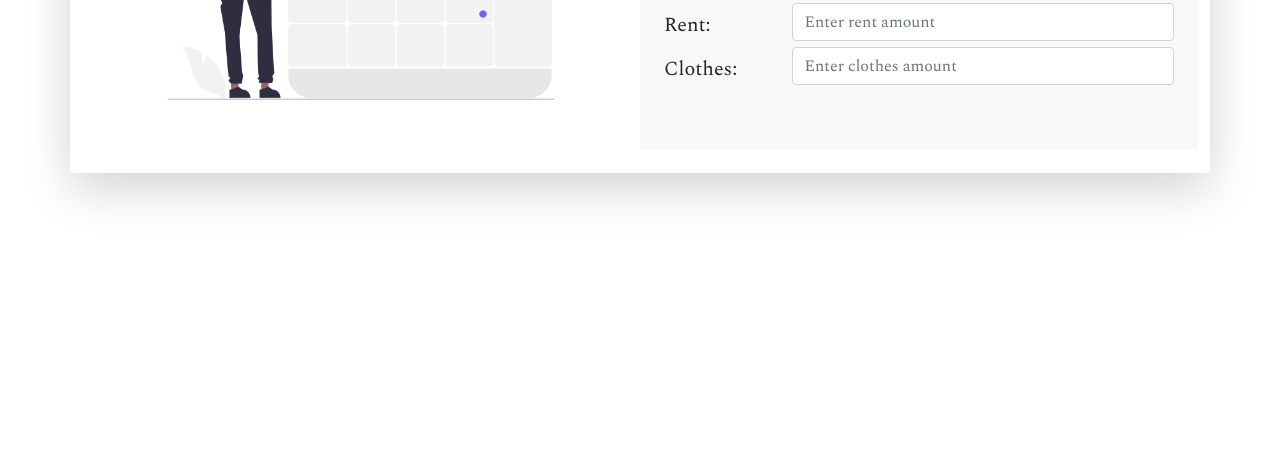
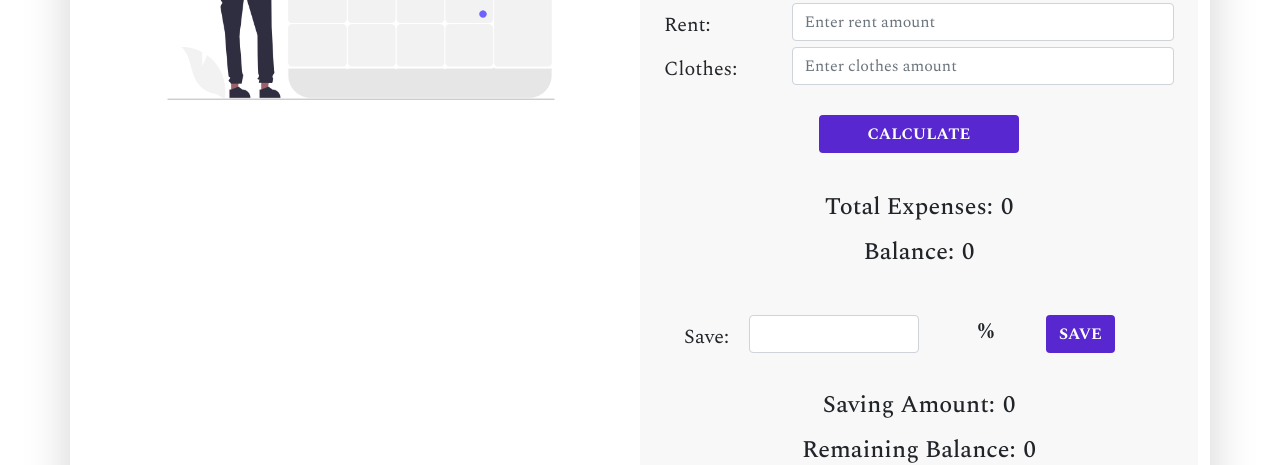
Before and after one commit to rubelsarker0/budget-planner-js, a plain HTML site: page index.html in a window 1280 px wide. Shown: the part 499-964 px from the top of the page. Before the commit the page ends 800 px from the top, so only its background shows below. Drawn offline with nearby package versions, Linux system fonts and the light colour scheme.

Commit message:
finished-layout

```diff
--- a/index.html
+++ b/index.html
@@ -71,8 +71,56 @@
                                         required />
                                 </div>
                             </div>
+                            <!-- error message  -->
+                            <div id="error-message" class="alert alert-danger text-center d-none mt-3" role="alert">
+                                Please provide a valid number!
+                            </div>
+                        </div>
+                        <div class="text-center">
+                            <button type="button"
+                                class="btn generic-btn-color text-white text-uppercase fw-bold px-5 my-4"
+                                id="calculate-btn">
+                                Calculate
+                            </button>
+                            <h4 class="my-3">
+                                Total Expenses:<span id="total-expenses" class="ms-2">0</span>
+                            </h4>
+                            <h4>Balance:<span id="balance" class="ms-2">0</span></h4>
                         </div>
 
+                        <!-- Save section -->
+                        <div class="save-container text-center my-5">
+                            <div class="row g-0">
+                                <div class="col-6">
+                                    <div class="row g-0">
+                                        <div class="col-4">
+                                            <label for="save" class="col-form-label fs-5">Save:</label>
+                                        </div>
+                                        <div class="col-8">
+                                            <input type="text" id="save" class="form-control"
+                                                aria-describedby="saveHelpInline" />
+                                        </div>
+                                    </div>
+                                </div>
+                                <div class="col-6">
+                                    <span class="me-5 percentage fw-bold fs-5">%</span>
+                                    <button type="button"
+                                        class="btn btn-save generic-btn-color text-white text-uppercase fw-bold"
+                                        id="btn-save">
+                                        Save
+                                    </button>
+                                </div>
+                                <div id="save-error" class="alert alert-danger text-center d-none mt-3" role="alert">
+                                    Please provide a valid number!
+                                </div>
+                            </div>
+                            <div class="py-3">
+                                <h4 class="my-3">
+                                    Saving Amount:<span id="saving-amount" class="ms-2">0</span>
+                                </h4>
+                                <h4>Remaining Balance:<span id="remaining-balance" class="ms-2">0</span></h4>
+                            </div>
+                        </div>
                     </div>
                 </div>
             </div>
```
